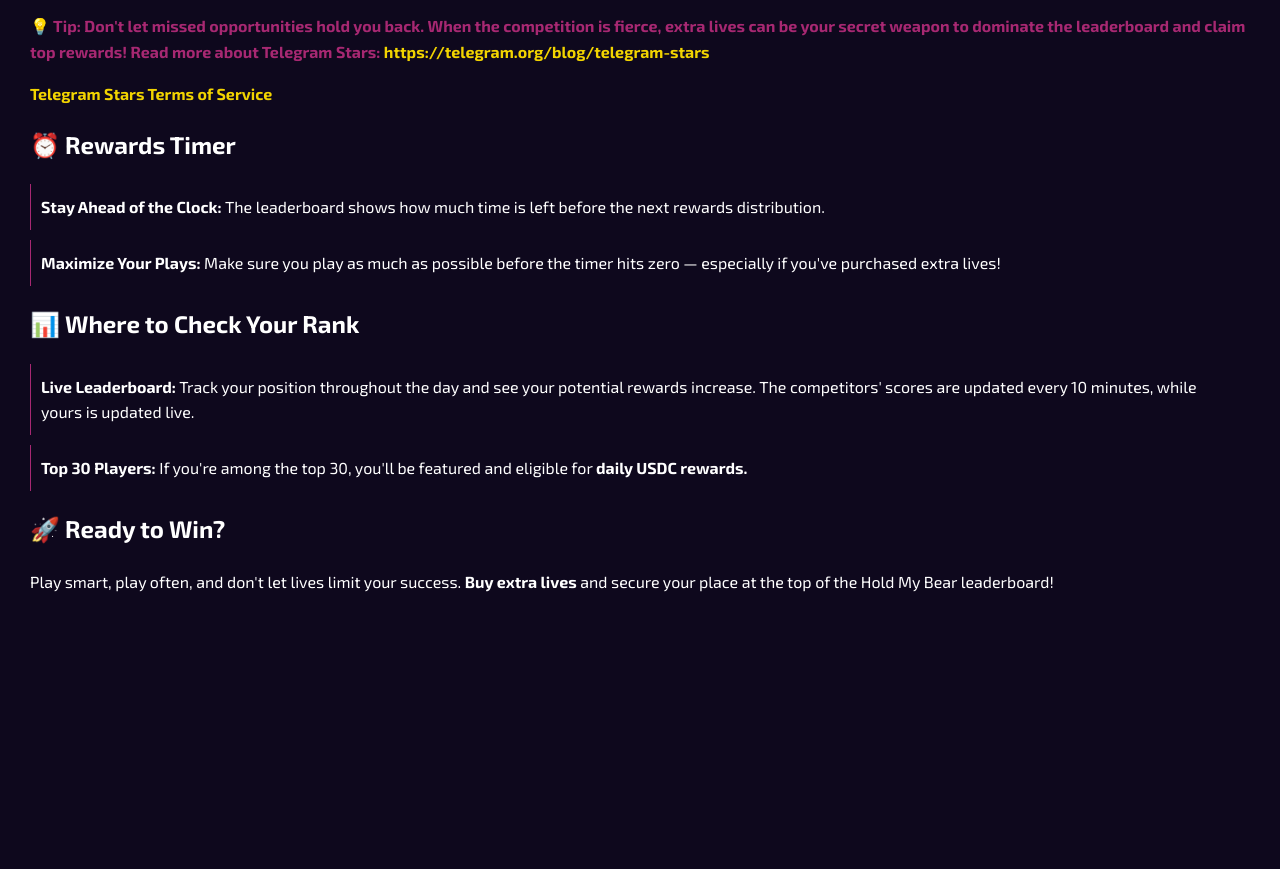
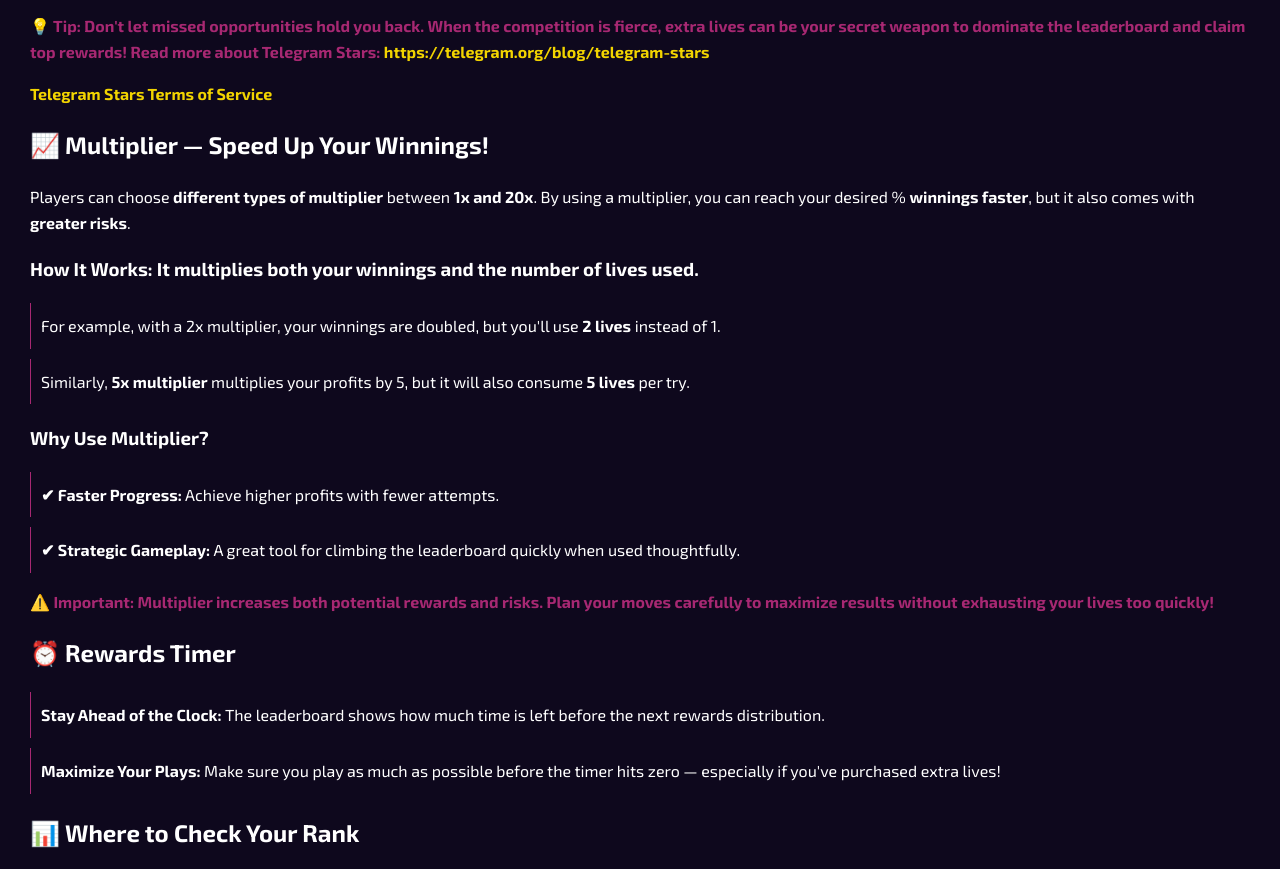
Before and after one commit to cosmo-bear/docs, a plain HTML site: page hmb-leaderboard.html in a window 1280 px wide. Shown: the part 1771-2640 px from the top of the page. Before the commit the page ends 2511 px from the top, so only its background shows below. Drawn offline with Linux system fonts and the light colour scheme.

Commit message:
feat: add section for multiplier

```diff
--- a/hmb-leaderboard.html
+++ b/hmb-leaderboard.html
@@ -135,6 +135,39 @@
                 </p>
             </div>
 
+            <div class="section" id="leverage">
+                <h2>📈 Multiplier — Speed Up Your Winnings!</h2>
+                <p>
+                    Players can choose <strong>different types of multiplier</strong> between <strong>1x and 20x</strong>. By using a multiplier, you can reach your desired % <strong>winnings faster</strong>, but it also comes with <strong>greater risks</strong>.
+                </p>
+
+                <h3>How It Works: It multiplies both your winnings and the number of lives used.</h3>
+                <ul>
+                    <li>
+                        For example, with a 2x multiplier, your winnings are doubled, but you'll use <strong>2 lives</strong> instead of 1.
+                    </li>
+                    <li>
+                        Similarly, <strong>5x multiplier</strong> multiplies your profits by 5, but it will also consume <strong>5 lives</strong> per try.
+                    </li>
+                </ul>
+
+                <h3>Why Use Multiplier?</h3>
+                <ul>
+                    <li>
+                        <strong>✔ Faster Progress:</strong> Achieve higher profits with fewer attempts.
+                    </li>
+                    <li>
+                        <strong>✔ Strategic Gameplay:</strong> A great tool for climbing the leaderboard quickly when used thoughtfully.
+                    </li>
+                </ul>
+
+                <div class="section highlight">
+                    <p>
+                        ⚠️ <strong>Important:</strong> Multiplier increases both potential rewards and risks. Plan your moves carefully to maximize results without exhausting your lives too quickly!
+                    </p>
+                </div>
+            </div>
+
             <div class="section">
                 <h2>⏰ Rewards Timer</h2>
                 <ul>
```
